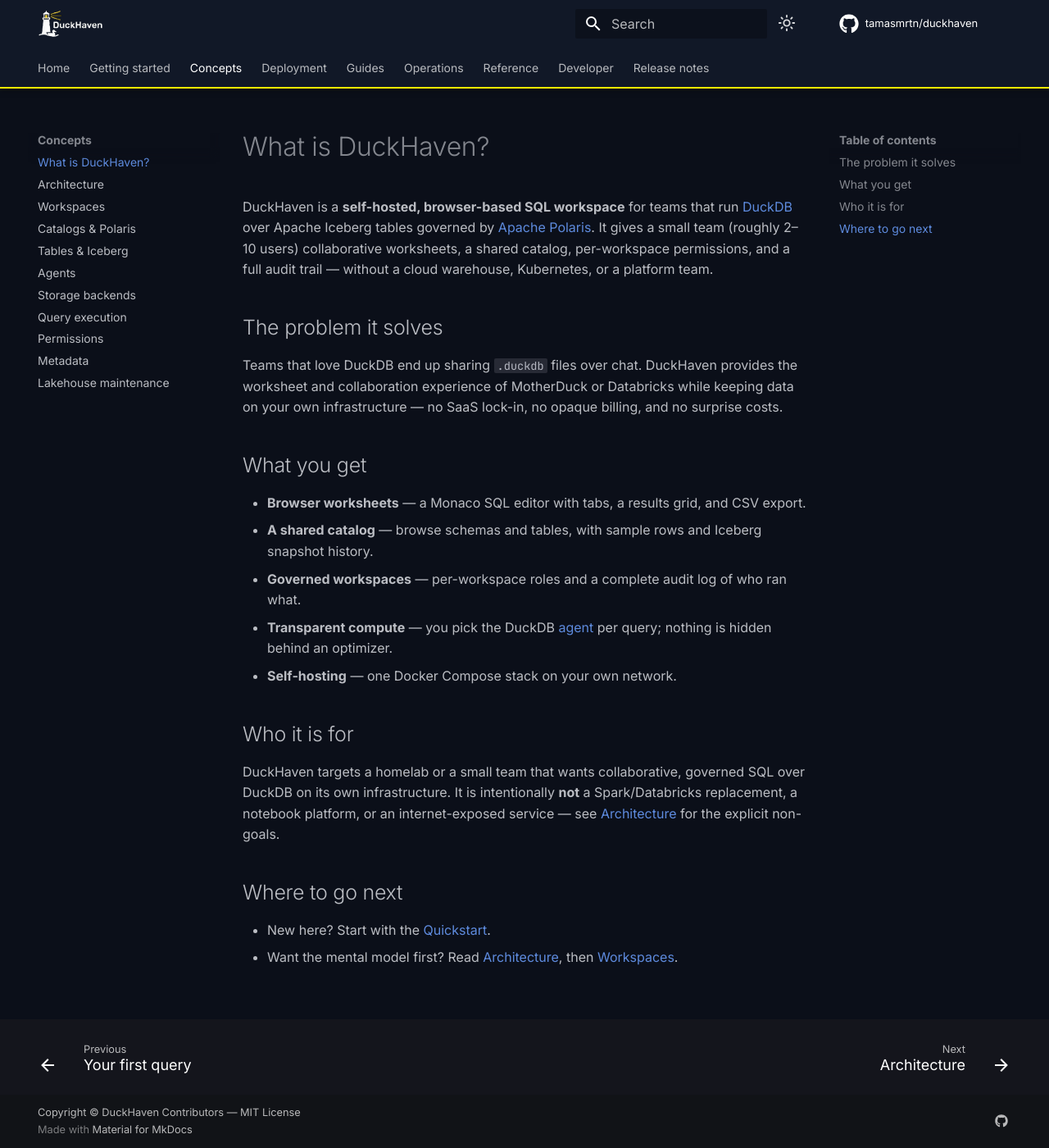
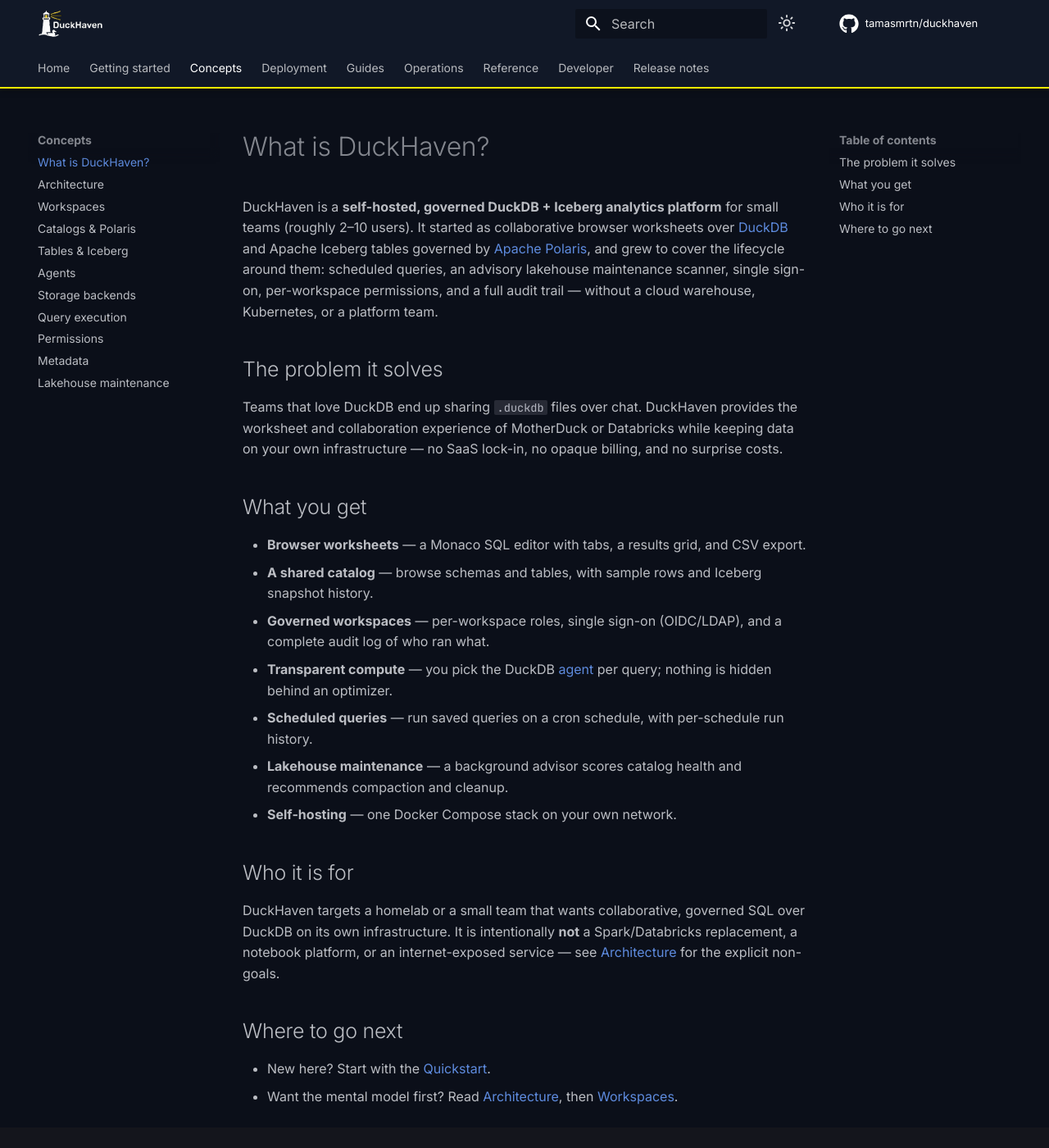
Before and after one commit to tamasmrtn/duckhaven, an MkDocs documentation site: the page built from docs/concepts/what-is-duckhaven.md, in a window 1280 px wide and 1400 px high. Shown: the whole window at 82% size. Built offline with MkDocs 1.6.1 and Material for MkDocs 9.7.7, drawn with Linux system fonts in a browser that asks for light colours; comment, search, counter and statistics services are not loaded.

Commit message:
Realign docs positioning with the README overhaul
The README now frames DuckHaven as a self-hosted, governed DuckDB +
Iceberg analytics platform for small teams — grown beyond a collaborative
SQL workspace, but deliberately not an enterprise lakehouse. Update the
docs site to match: the landing hero, mkdocs site description, index
title, llms.txt summary, and the What-is/Architecture overviews now lead
with that positioning and mention scheduled queries, lakehouse
maintenance, and single sign-on.

```diff
--- a/docs/concepts/what-is-duckhaven.md
+++ b/docs/concepts/what-is-duckhaven.md
@@ -1,9 +1,10 @@
 # What is DuckHaven?
 
-DuckHaven is a **self-hosted, browser-based SQL workspace** for teams that run [DuckDB](https://duckdb.org/) over
-Apache Iceberg tables governed by [Apache Polaris](https://polaris.apache.org/). It gives a small team (roughly 2–10
-users) collaborative worksheets, a shared catalog, per-workspace permissions, and a full audit trail — without a cloud
-warehouse, Kubernetes, or a platform team.
+DuckHaven is a **self-hosted, governed DuckDB + Iceberg analytics platform** for small teams (roughly 2–10 users). It
+started as collaborative browser worksheets over [DuckDB](https://duckdb.org/) and Apache Iceberg tables governed by
+[Apache Polaris](https://polaris.apache.org/), and grew to cover the lifecycle around them: scheduled queries, an
+advisory lakehouse maintenance scanner, single sign-on, per-workspace permissions, and a full audit trail — without a
+cloud warehouse, Kubernetes, or a platform team.
 
 ## The problem it solves
 
@@ -15,8 +16,10 @@
 
 - **Browser worksheets** — a Monaco SQL editor with tabs, a results grid, and CSV export.
 - **A shared catalog** — browse schemas and tables, with sample rows and Iceberg snapshot history.
-- **Governed workspaces** — per-workspace roles and a complete audit log of who ran what.
+- **Governed workspaces** — per-workspace roles, single sign-on (OIDC/LDAP), and a complete audit log of who ran what.
 - **Transparent compute** — you pick the DuckDB [agent](agents.md) per query; nothing is hidden behind an optimizer.
+- **Scheduled queries** — run saved queries on a cron schedule, with per-schedule run history.
+- **Lakehouse maintenance** — a background advisor scores catalog health and recommends compaction and cleanup.
 - **Self-hosting** — one Docker Compose stack on your own network.
 
 ## Who it is for
--- a/mkdocs.yml
+++ b/mkdocs.yml
@@ -1,8 +1,9 @@
 site_name: DuckHaven
 site_description: >-
-  Self-hosted, browser-based SQL workspace for DuckDB teams — collaborative
-  worksheets, an Apache Iceberg catalog governed by Apache Polaris, and
-  multi-agent compute, on your own infrastructure.
+  Self-hosted, governed DuckDB + Iceberg analytics platform for small teams —
+  collaborative worksheets, scheduled queries, catalog governance via Apache
+  Polaris, lakehouse maintenance, and multi-agent compute, on your own
+  infrastructure.
 site_url: https://tamasmrtn.github.io/duckhaven/
 repo_url: https://github.com/tamasmrtn/duckhaven
 repo_name: tamasmrtn/duckhaven
--- a/overrides/home.html
+++ b/overrides/home.html
@@ -12,11 +12,12 @@
     <div class="dh-hero__inner">
       <div class="dh-hero__copy">
         <p class="dh-hero__eyebrow">Self-hosted &middot; open source &middot; DuckDB-native</p>
-        <h1>A collaborative SQL workspace for DuckDB teams</h1>
+        <h1>A self-hosted, governed analytics platform for DuckDB teams</h1>
         <p class="dh-hero__lead">
-          Browser worksheets, an Apache Iceberg catalog governed by Apache Polaris, and multi-agent
-          DuckDB compute &mdash; lightweight enough for a homelab, governed enough for a team. No cloud
-          warehouse lock-in, no Kubernetes, no platform team required.
+          Browser worksheets plus scheduled queries, catalog governance, and lakehouse maintenance
+          over an Apache Iceberg catalog (governed by Apache Polaris) and multi-agent DuckDB compute
+          &mdash; lightweight enough for a homelab, serious enough for a team. No cloud warehouse
+          lock-in, no Kubernetes, no platform team required.
         </p>
         <div class="dh-hero__cta">
           <a href="{{ 'getting-started/quickstart/' | url }}" class="md-button md-button--primary">
```
Also changed, not shown: docs/concepts/architecture.md (+6 -6 lines), docs/index.md (+1 -1 lines), docs/llms.txt (+6 -4 lines).
